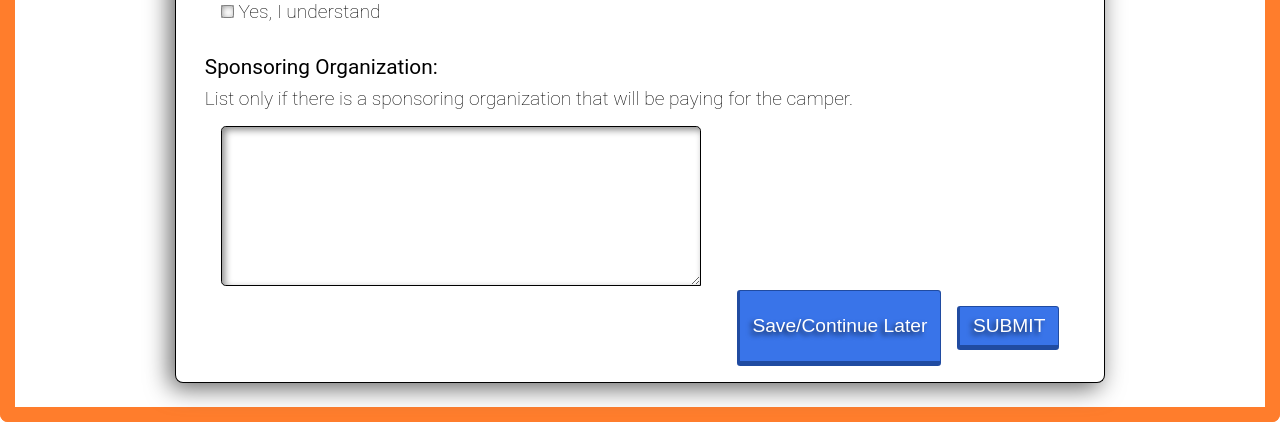
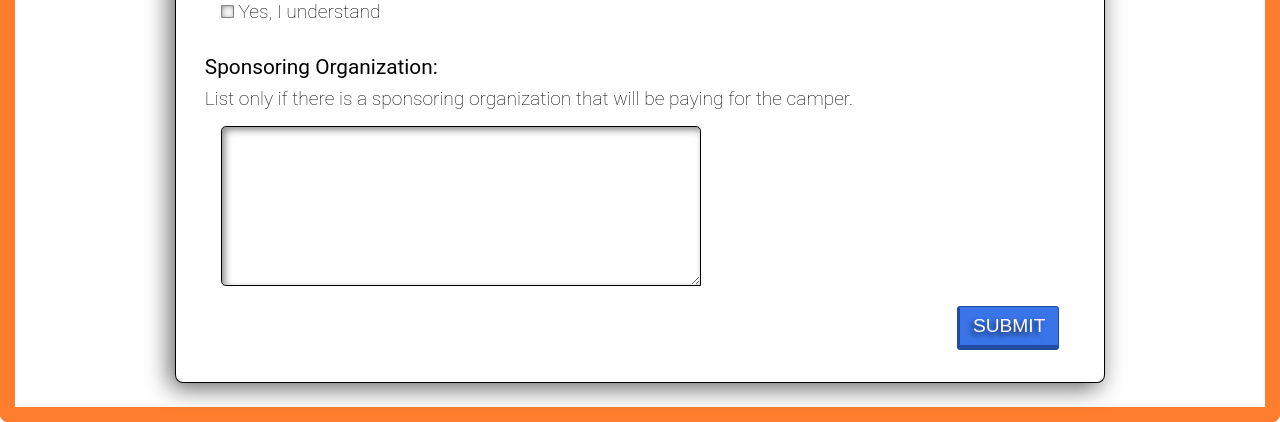
Before and after one commit to Team-Allies/camp-aspyre, a Django app: template core/templates/core/camper_registration.html in a window 1280 px wide. Shown: the part 4274-4696 px from the top of the page. Run offline with Django 3.2, Linux system fonts and the light colour scheme; the template is opened without the code that fills it: values that come from a table or form of the project are taken from there, others are empty.

Commit message:
Removed SAVE buttons.

```diff
--- a/core/templates/core/camper_registration.html
+++ b/core/templates/core/camper_registration.html
@@ -124,7 +124,6 @@
       {{ form.does_the_camper_have_other_companies_paying }}
     </div>
     <div class="save_submit_button_container">
-      <button class="save_button" onclick="" value="Save">Save/Continue Later</button>
       <button class="submit_button" type="submit">SUBMIT</button>
     </div>
   </form>
```
